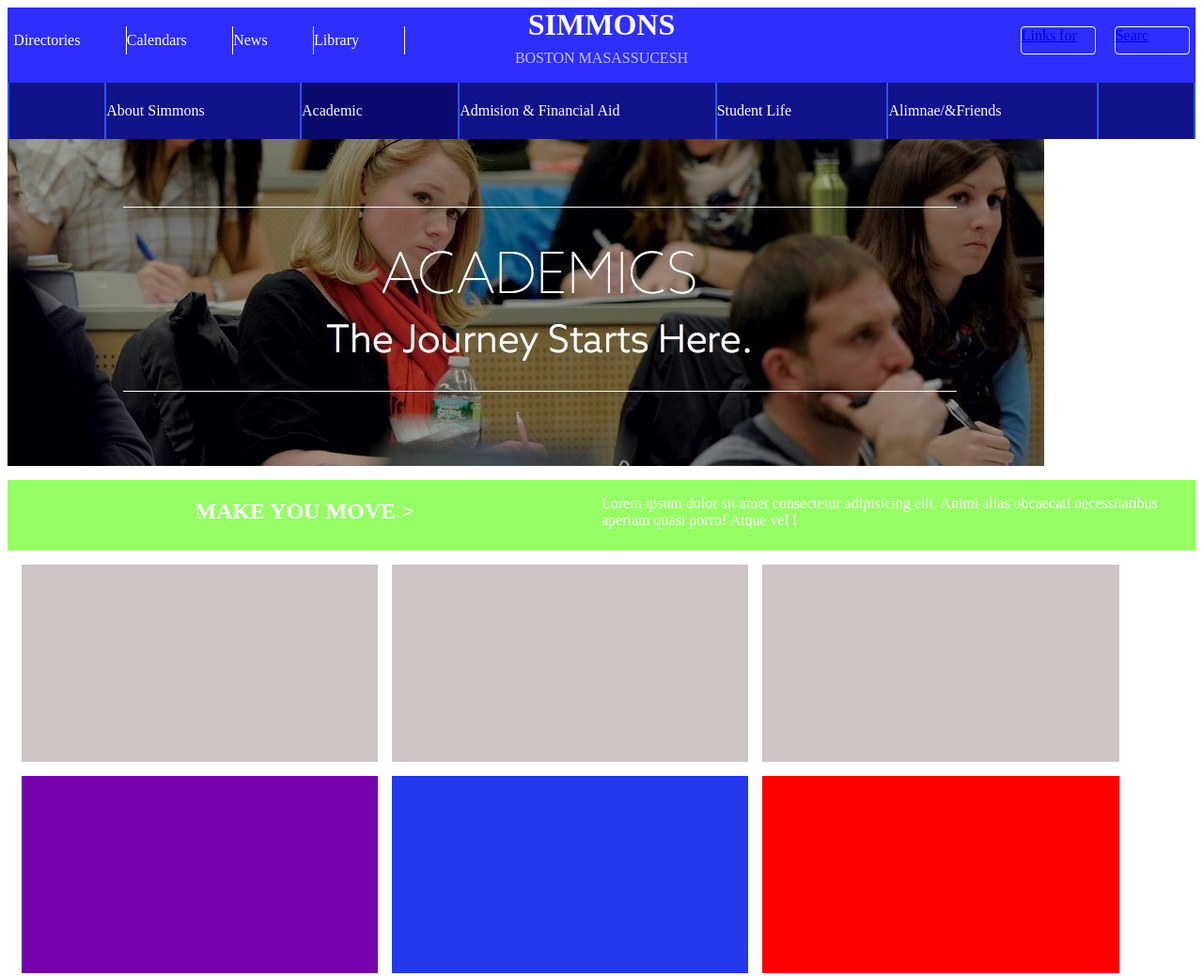
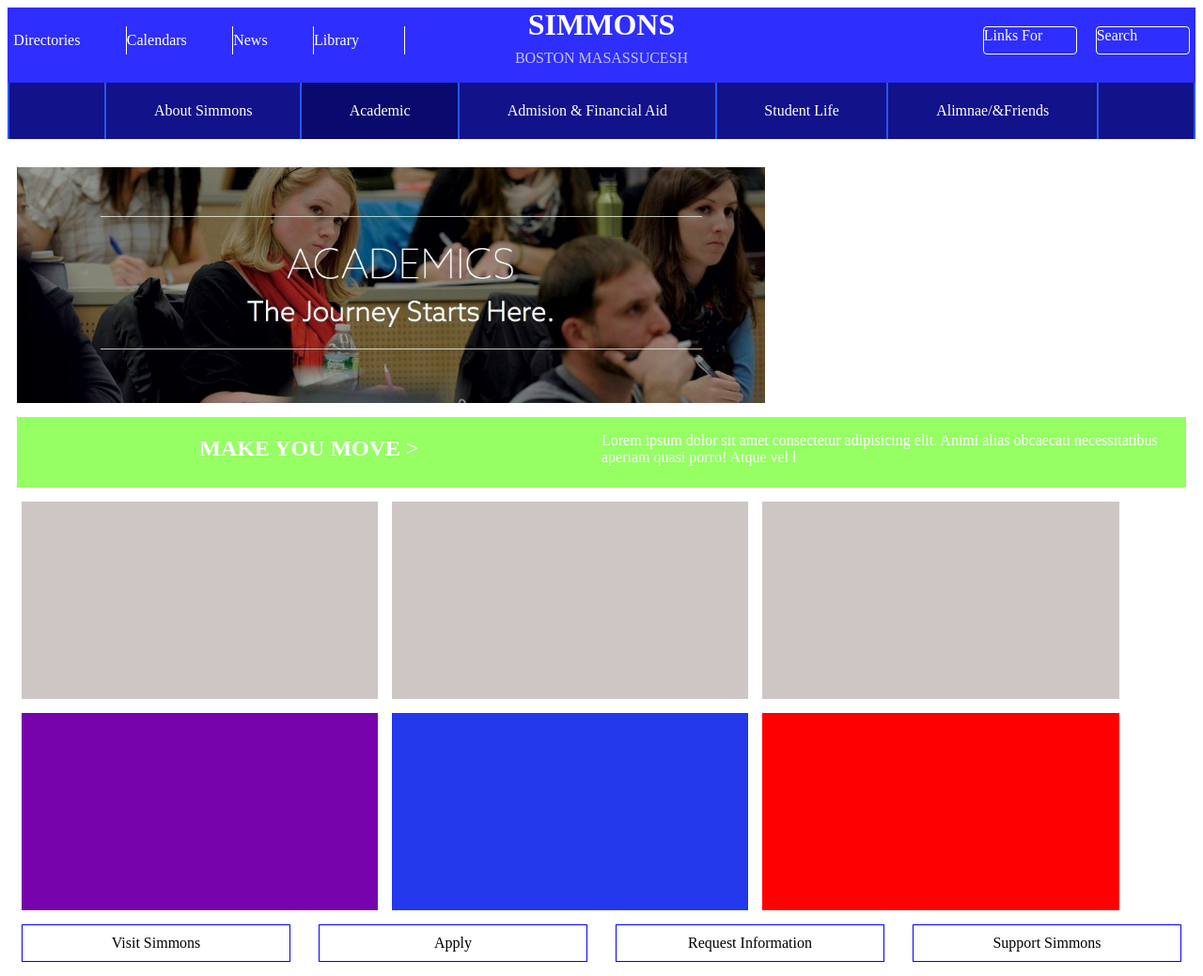
Before and after one commit to audriusxp/9-uzduotis-31, a plain HTML site: page index.html in a window 1280 px wide. Shown: the top 1039 px of the page at 94% size. Drawn offline with Linux system fonts and the light colour scheme.

Commit message:
dar patvarkytas hederis, sudeti web linkai

```diff
--- a/index.html
+++ b/index.html
@@ -10,7 +10,7 @@
 <body>
     <div class="headeris1">
         <div class="headerio1-dalis">
-            <div class="hederio1-mygtukai">Directories</div>
+            <div class="hederio1-mygtukai" ><link rel="stylesheet" href="www.skelbiu.lt">Directories</div>
             <div class="hederio1-mygtukai">Calendars</div>
             <div class="hederio1-mygtukai">News</div>
             <div class="hederio1-mygtukai">Library</div>
@@ -22,8 +22,8 @@
         </div>
 
         <div class="headerio1-dalis">
-            <div class="hederio1-krastas"> <a href="www.niekur.com">Links for</a></div>
-            <div class="hederio1-krastas"> <a href="www.niekur.com">Searc</a></div>
+            <div class="hederio1-krastas"><a class="mygtuko-nuoroda" href="index.html">Links For</a></div>
+            <div class="hederio1-krastas"><a class="mygtuko-nuoroda" href="index.html">Search</a></div>
         </div>
 
 
@@ -32,11 +32,11 @@
 </div>
 <div class="hederis2">
     <div class="hederio2-mygtukai"></div>
-    <div class="hederio2-mygtukai">About Simmons</div>
-    <div class="hederio2-mygtukai" id="mYGTUKO-SPALVA">Academic</div>
-    <div class="hederio2-mygtukai">Admision & Financial Aid</div>
-    <div class="hederio2-mygtukai">Student Life</div>
-    <div class="hederio2-mygtukai">Alimnae/&Friends</div>
+    <div class="hederio2-mygtukai "> <a class="nuoroda" href="http://www.alio.lt">About Simmons</a></div>
+    <div class="hederio2-mygtukai" id="mYGTUKO-SPALVA"><a class="nuoroda" href="http://www.skelbiu.lt">Academic</a></div>
+    <div class="hederio2-mygtukai"><a class="nuoroda" href="http://www.skelbiu.lt">Admision & Financial Aid</a></div>
+    <div class="hederio2-mygtukai"><a class="nuoroda" href="http://www.delfi.lt">Student Life</a></div>
+    <div class="hederio2-mygtukai"><a class="nuoroda"  href="http://www.alio.lt">Alimnae/&Friends</a></div>
     <div class="hederio2-mygtukai"></div>
 </div>
 <div class="foto"><img src="foto-pagr.jpeg" alt="">
--- a/style.css
+++ b/style.css
@@ -55,10 +55,19 @@
   margin-left: 20px;
   margin-left: 20px;
     height: 30px;
-    width: 80px;
+    width: 100px;
     border: 1px solid white;
     border-radius: 4px;
+    color: white;
 
+}
+.mygtuko-nuoroda{
+    height: 30px;
+    width: 100px;
+    display: block;
+    border-radius: 4px;
+    color: white;
+    text-decoration: none;
 }
 .hederis2{
     display: flex;
@@ -74,15 +83,34 @@
    }
 .hederio2-mygtukai{
     display: flex;
+    justify-content: center;
     align-items: center;
+
     flex-grow: 6;
     height: 60px;
     border-left: 1px solid rgb(38, 86, 241);
     border-right:1px solid rgb(38, 86, 241);
     color: white;
     }
+    .nuoroda{
+
+        line-height: 60px;
+        display: block;
+        color: white;
+        text-decoration: none;
+        align-items: center;
+
+
+ }
  .foto{
      display: flex;
+     width: 800px;
+     height: 251px;
+     margin-left: 10px;
+     margin-right: 10px;
+     margin-left: 10px;
+     margin-right: 100px;
+     margin-top: 30px;
     }
 
 
@@ -93,6 +121,8 @@
      height: 90px;
      color: white;
      border-top: 15px solid white;
+     margin-left: 10px;
+     margin-right: 10px;
  }
  .sukis-text{
      display: flex;
@@ -114,6 +144,7 @@
    margin-top: 15px;
    margin-left: 15px;
 
+
  }
 
  #spalvos1{
@@ -129,6 +160,7 @@
      display: flex;
      flex-grow: 1;
 
+     justify-content: center;
      align-items: center;
      width: 15%;
      height: 40px;
```
